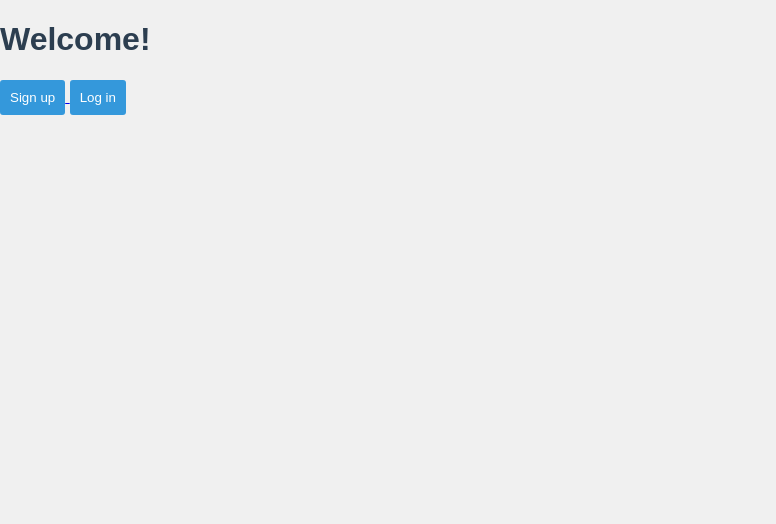
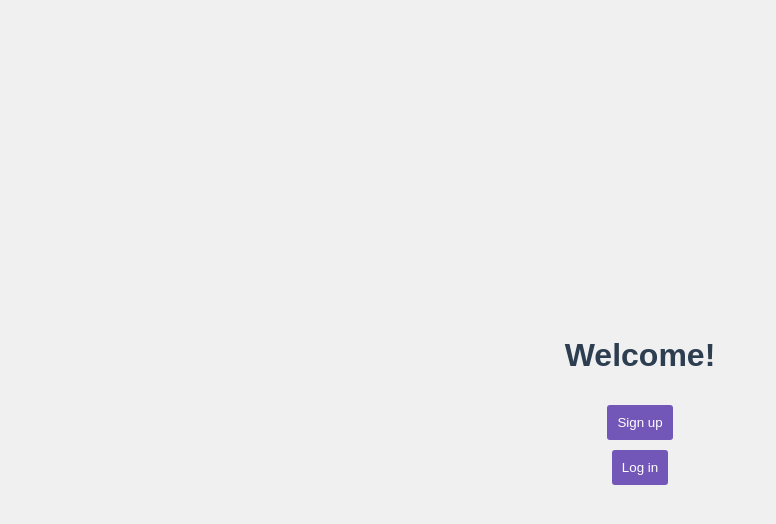
Before and after one commit to Ahmed20150/EasyTravel, a React (Create React App) app in the folder client/: page / in a window 1280 px wide. Shown: the top 524 px of the page, without its empty margins (0-776 px from the left). Built offline with nearby package versions, Linux system fonts and the light colour scheme.

Commit message:
adjusted CSS Styling to be centered on the screen

```diff
--- a/client/src/App.css
+++ b/client/src/App.css
@@ -1,8 +1,13 @@
+*{
+  /* display:flex;
+  flex-direction: column; */
+  justify-content:center;
+  align-items:center;
+}
+
 body {
   background-color: #f0f0f0;
-  /* Light gray background */
   color: #333;
-  /* Dark text color for visibility */
   font-family: Arial, sans-serif;
 }
 
@@ -17,7 +22,6 @@ ul {
 
 li {
   background-color: #ffffff;
-  /* White background for each item */
   margin: 10px 0;
   padding: 15px;
   border-radius: 5px;
@@ -25,7 +29,7 @@ li {
 }
 
 button {
-  background-color: #3498db;
+  background-color: #7357B8;
   color: white;
   border: none;
   padding: 10px;
@@ -34,5 +38,16 @@ button {
 }
 
 button:hover {
-  background-color: #2980b9;
+  background-color: #49299b;
 }
+
+/* container to center its items on screen */
+.container {
+  display: flex;
+  flex-direction:column;
+  justify-content: center;
+  align-items: center;
+  gap: 10px;
+  height: 100vh;
+  background-color: #f0f0f0;
+}
--- a/client/src/App.js
+++ b/client/src/App.js
@@ -44,7 +44,7 @@ function App() {
             <Route path="/login"element={<LoginForm />}/>
             <Route path="/changePassword"element={<ChangePassword />}/>
             <Route path="/home"element={<TempHomePage />}/>
-            <Route path='/forgotPasswordForm' element={<ForgotPasswordForm />} />
+            <Route path='/forgotPassword' element={<ForgotPasswordForm />} />
             <Route path='/create-profile' element={<CreateProfilePage />} />
             <Route path='/view-profile' element={<ViewProfilePage />} />
             <Route path='/edit-profile' element={<EditProfilePage />} />
--- a/client/src/components/ForgotPasswordForm.js
+++ b/client/src/components/ForgotPasswordForm.js
@@ -238,7 +238,7 @@ const handleChangePassword = async () => {
                 Forgot password?
               </Link>
             </Grid> */}
-            <Grid item xs>
+            <Grid item >
               <Link href="/signUp" variant="body2">
                 {"Don't have an account? Sign Up"}
               </Link>
--- a/client/src/components/GeneralSignUpForm.js
+++ b/client/src/components/GeneralSignUpForm.js
@@ -418,7 +418,7 @@ export default function GeneralSignUpForm() {
           </Button>
           <Grid container>
             <Grid item xs>
-              <Link href="#" variant="body2">
+              <Link href="/forgotPassword" variant="body2">
                 Forgot password?
               </Link>
             </Grid>
--- a/client/src/components/LoginForm.js
+++ b/client/src/components/LoginForm.js
@@ -88,6 +88,11 @@ export default function Login() {
       const status = response.data.status;
       const userId = response.data.userId;
 
+      setTokenCookie('token', accessToken, { path: '/', maxAge: 1000 }); // set "token" cookie = accessToken, "path=/" means cookie is accessible from all pages, maxAge = x seconds (amount of time before cookie expires)
+      setloggedInUserCookie('username', username, { path: '/', maxAge: 1000 }); // set "username" cookie = username, "path=/" means cookie is accessible from all pages, maxAge = x seconds (amount of time before cookie expires)
+      setloggedInUserTypeCookie('userType', userType, { path: '/', maxAge: 1000 }); // set "username" cookie = username, "path=/" means cookie is accessible from all pages, maxAge = x seconds (amount of time before cookie expires)
+      setAcceptedTermsCookie('acceptedTerms', acceptedTerms, { path: '/', maxAge: 1000 }); // set "username" cookie = username, "path=/" means cookie is accessible from all pages, maxAge = x seconds (amount of time before cookie expires)
+
       if(userType==='admin'){
         toast.success('Successful Login!');
         setTimeout(() => {
@@ -100,11 +105,6 @@ export default function Login() {
       console.log('Access Token:', accessToken);
       console.log('Logged in Username:', username);
       console.log('acceptedTerms:', acceptedTerms);
-
-      setTokenCookie('token', accessToken, { path: '/', maxAge: 1000 }); // set "token" cookie = accessToken, "path=/" means cookie is accessible from all pages, maxAge = x seconds (amount of time before cookie expires)
-      setloggedInUserCookie('username', username, { path: '/', maxAge: 1000 }); // set "username" cookie = username, "path=/" means cookie is accessible from all pages, maxAge = x seconds (amount of time before cookie expires)
-      setloggedInUserTypeCookie('userType', userType, { path: '/', maxAge: 1000 }); // set "username" cookie = username, "path=/" means cookie is accessible from all pages, maxAge = x seconds (amount of time before cookie expires)
-      setAcceptedTermsCookie('acceptedTerms', acceptedTerms, { path: '/', maxAge: 1000 }); // set "username" cookie = username, "path=/" means cookie is accessible from all pages, maxAge = x seconds (amount of time before cookie expires)
 
 
       setUsername('');
@@ -226,7 +226,7 @@ export default function Login() {
           </Button>
           <Grid container>
             <Grid item xs>
-              <Link href='/forgotPasswordForm'>
+              <Link href='/forgotPassword'>
                 Forgot password?
               </Link>
             </Grid>
--- a/client/src/pages/LandingPage.js
+++ b/client/src/pages/LandingPage.js
@@ -4,7 +4,7 @@ const landingPage = () => {
 
 
     return (
-        <div>
+        <div className="container">
             <h1>Welcome!</h1>
             <Link to="/signUp"><button >Sign up</button> </Link>
             <Link to="/login"><button >Log in</button> </Link>
--- a/client/src/pages/tempHomePage.js
+++ b/client/src/pages/tempHomePage.js
@@ -16,7 +16,7 @@ const TempHomePage = () => {
     useEffect(() => {
         // "fetchData()" is called when the component mounts (i.e when page is first opened)
         fetchData();
-        fetchBase64();
+        // fetchBase64();
 
     }, []); // Add empty dependency array to run only once on mount
 
@@ -60,7 +60,6 @@ const TempHomePage = () => {
           setUploadedFile(response.data);
         } catch (error) {
           console.error('Error fetching file:', error);
-          alert('Error fetching file');
         }
 
         // console.log(fileName);
@@ -88,7 +87,7 @@ const TempHomePage = () => {
     const [username, setUsername] = useState(Cookies.get('username'));
     const [userType, setUserType] = useState(Cookies.get('userType'));
     return (
-        <div>
+        <div className="container">
             <h1>Welcome {username}, you are an {userType}!!</h1>
             <button onClick={handleLogout}>Logout</button>
             {userType !== 'admin' ? (
@@ -102,14 +101,14 @@ const TempHomePage = () => {
 
             </>
           )}
-            {userType !== 'tourist' && userType !== 'admin' && (
+            {/* {userType !== 'tourist' && userType !== 'admin' && (
         <iframe
           src={`data:application/pdf;base64,${base64}`}
           width="100%"
           height="600px"
           title="PDF Viewer"
         />
-      )}
+      )} */}
         </div>
     );
 }
```
Also changed, not shown: 1 other file (tests, documents, lock files or other folders).
